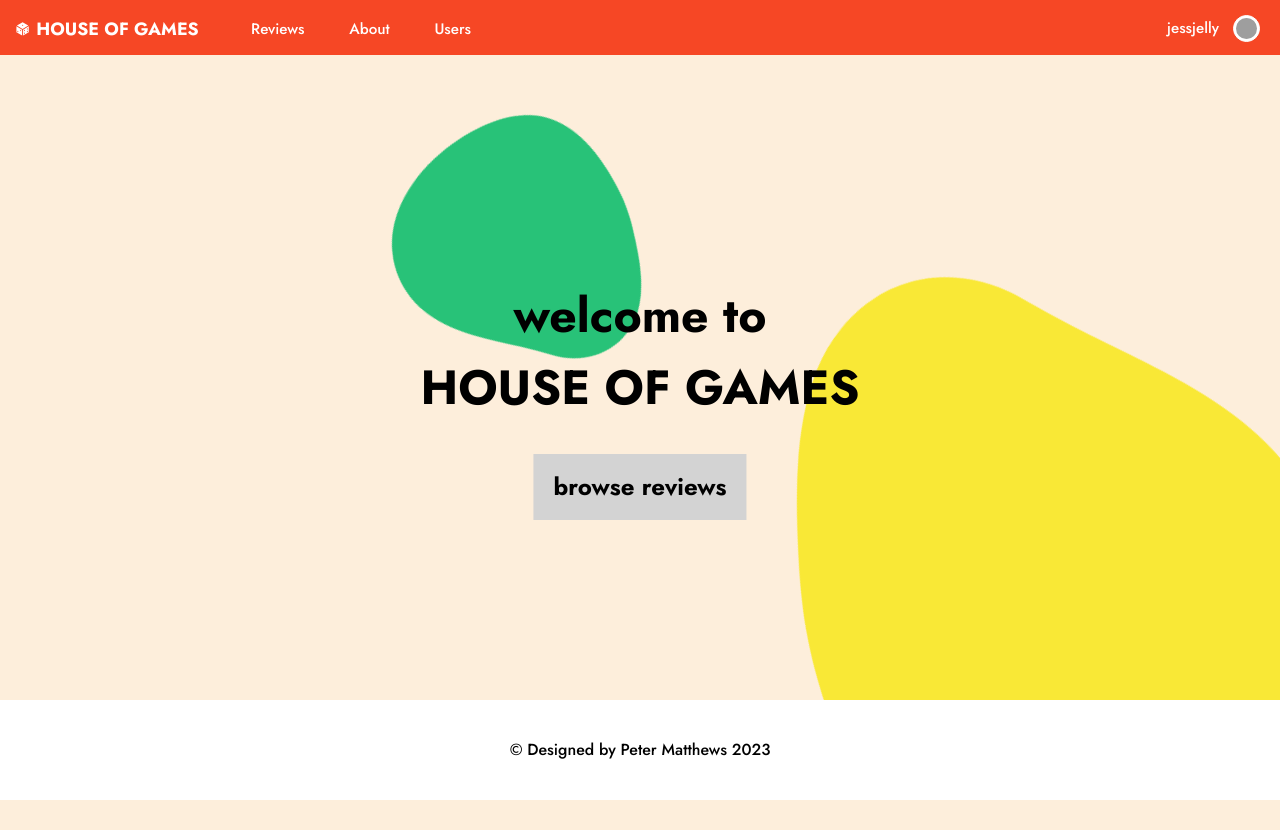
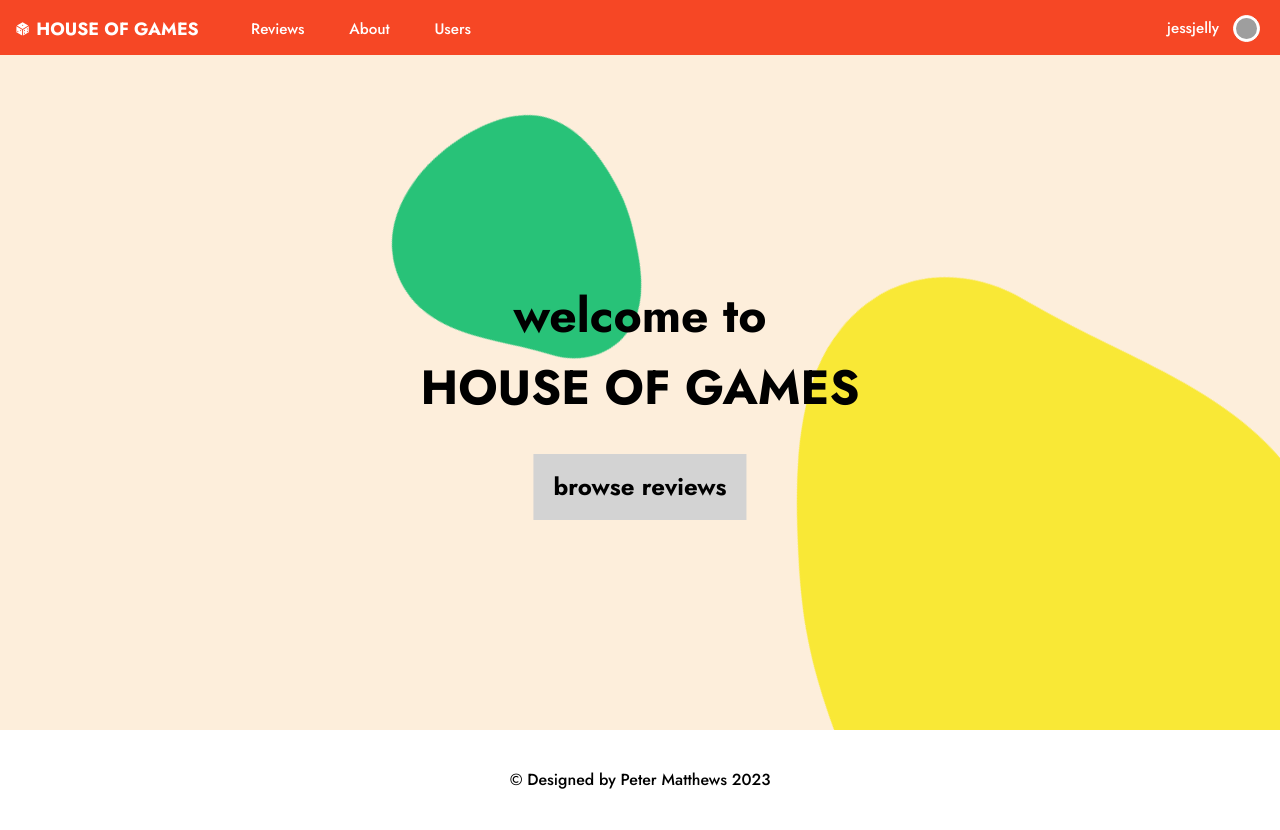
Before and after one commit to PeterM24/Front-End-Project, a React (Create React App) app: page / in a window 1280 px wide. Before the commit the page ends 800 px from the top, so only its background shows below. Built offline with nearby package versions, Linux system fonts and the light colour scheme; grey boxes are pictures that could not be loaded.

Commit message:
add top margin to footer to add spacing across all pages

```diff
--- a/src/styles/Footer.css
+++ b/src/styles/Footer.css
@@ -2,7 +2,7 @@ footer {
     bottom: 0;
     left: 0;
     right: 0;
-    margin-top: auto;
+    margin-top: 30px;
     height: 100px;
     text-align: center;
     line-height: 100px;
```
